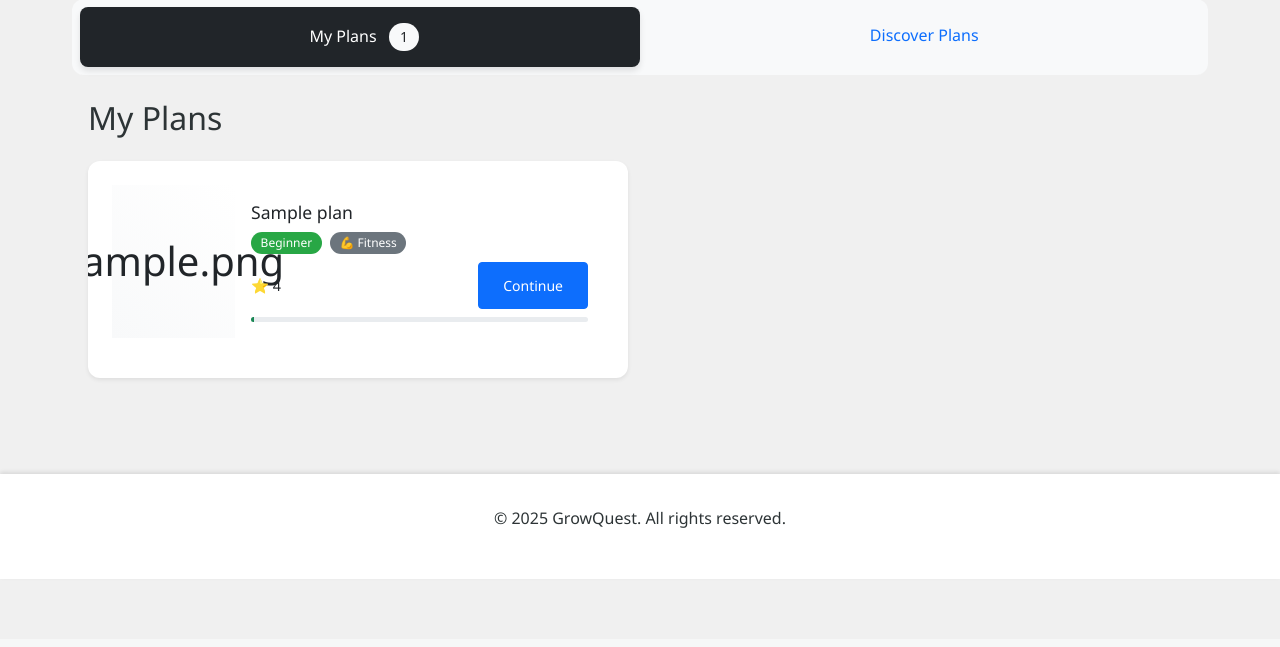
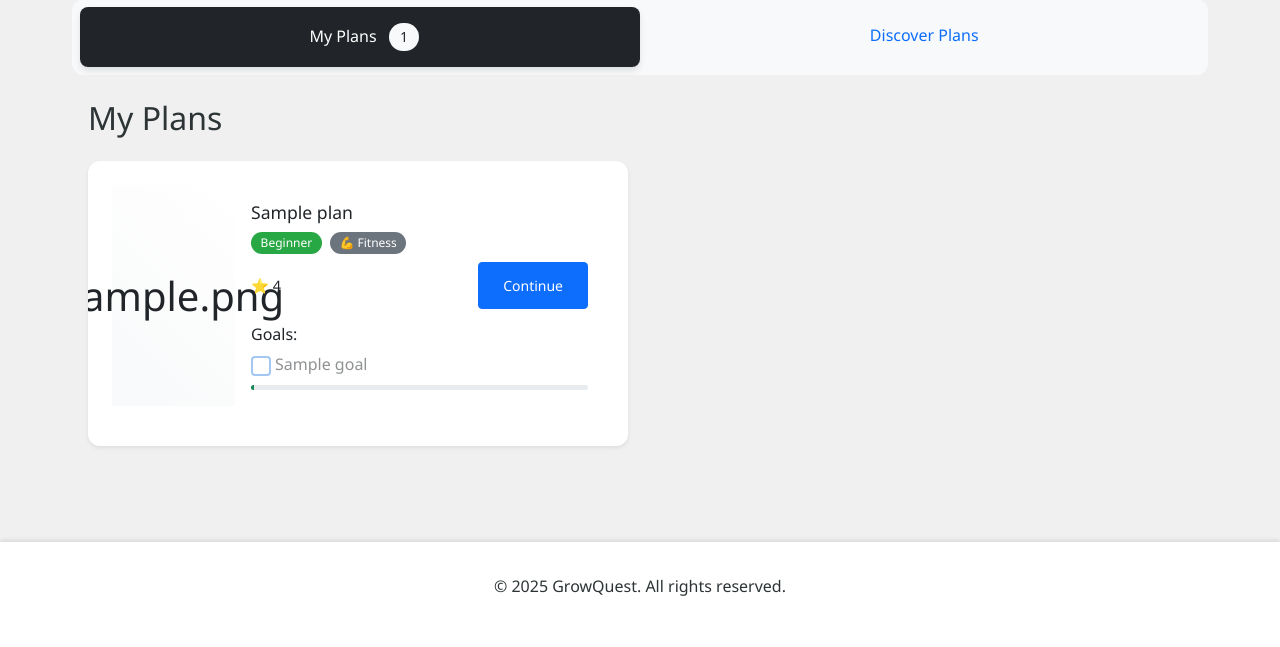
Before and after one commit to DanielOsuoha/SWE_project, a Django app: page /?view=my_plans in a window 1280 px wide. Shown: the part 543-1190 px from the top of the page. Before the commit the page ends 1071 px from the top, so only its background shows below. Run offline with Django 5.2, Linux system fonts and the light colour scheme; a user stored in the database is signed in; tables that the repository leaves empty hold one stand-in row (values such as "Sample post").

Commit message:
slight changes

```diff
--- a/gamified_improvement/templates/core/components/plan_card.html
+++ b/gamified_improvement/templates/core/components/plan_card.html
@@ -26,6 +26,20 @@
                                class="btn btn-sm btn-outline-primary">View Plan</a>
                         {% endif %}
                     </div>
+                    {% if plan.goals.all %}
+                        <div class="mt-3">
+                            <h6 class="mb-2">Goals:</h6>
+                            {% for goal in plan.goals.all %}
+                                <div class="form-check">
+                                    <input class="form-check-input" type="checkbox" disabled id="goal{{ goal.id }}">
+                                    <label class="form-check-label" for="goal{{ goal.id }}">
+                                        {{ goal.title }}
+                                    </label>
+                                </div>
+                            {% endfor %}
+                        </div>
+                    {% endif %}
+
                     {% if show_progress %}
                         <div class="progress mt-2" style="height: 5px;">
                             <div class="progress-bar bg-success"
--- a/manage.py
+++ b/manage.py
@@ -3,7 +3,8 @@ import os
 import sys
 
 def main():
-    os.environ.setdefault('DJANGO_SETTINGS_MODULE', 'core.settings')
+    """Run administrative tasks."""
+    os.environ.setdefault('DJANGO_SETTINGS_MODULE', 'gamified_improvement.settings')
     try:
         from django.core.management import execute_from_command_line
     except ImportError as exc:
```
